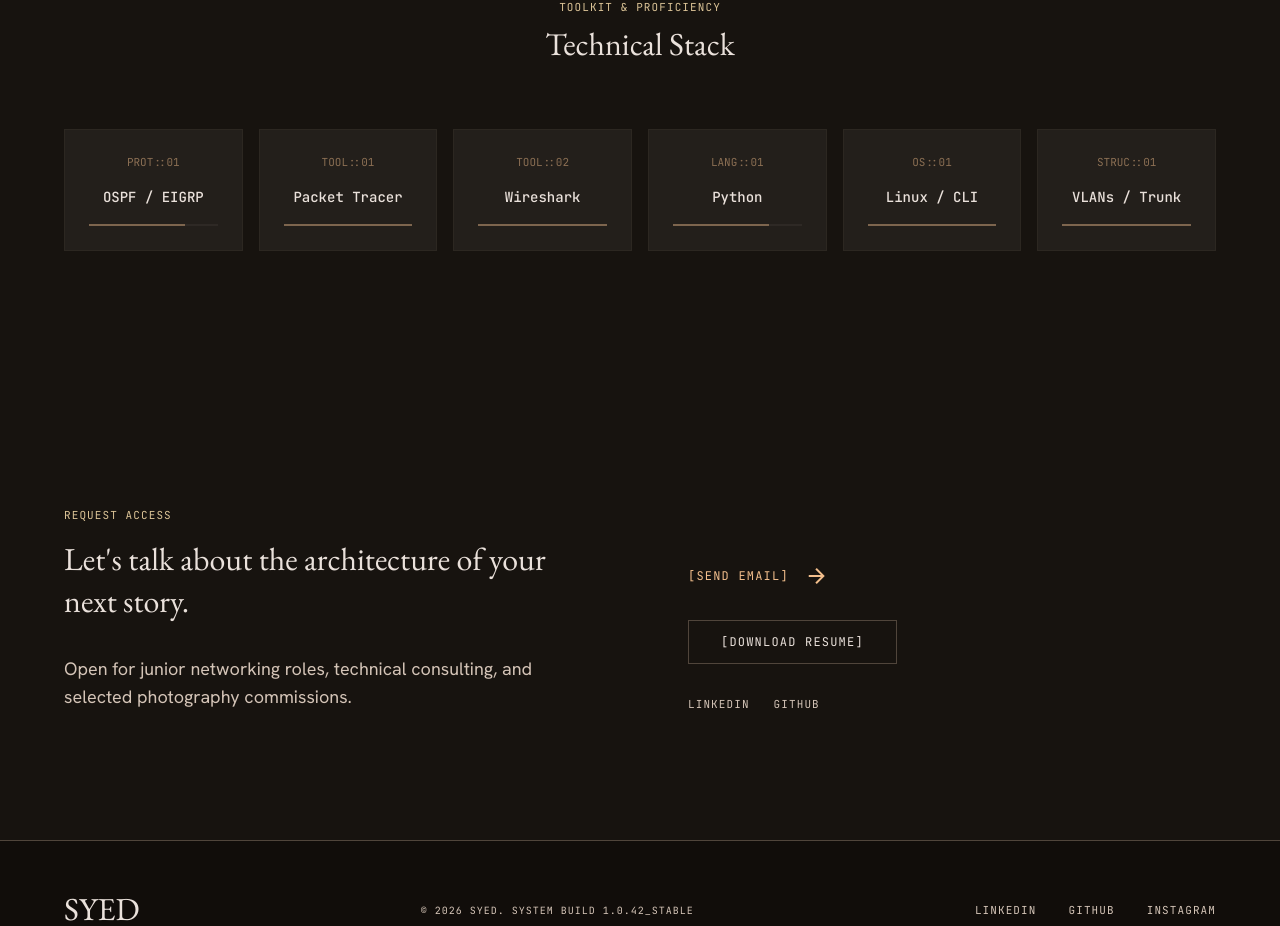
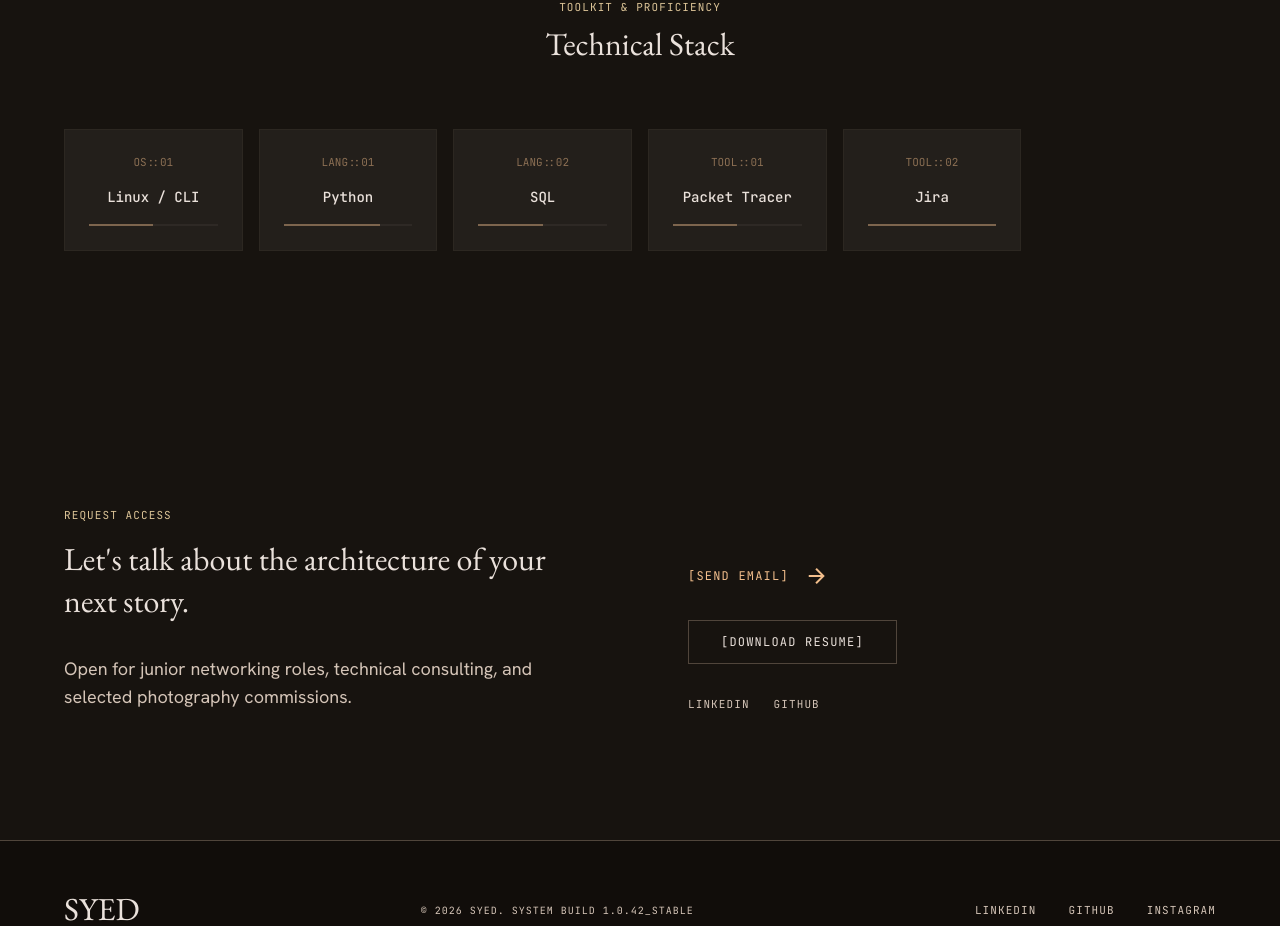
Before and after one commit to syed7086/networks-and-narratives, a Next.js app: page / in a window 1280 px wide. Shown: the part 5153-6079 px from the top of the page. Built offline with nearby package versions, Linux system fonts and the light colour scheme.

Commit message:
Updated Skills Section

```diff
--- a/src/data/skills.ts
+++ b/src/data/skills.ts
@@ -1,10 +1,9 @@
 import type { Skill } from "@/types/content";
 
 export const skills: Skill[] = [
-  { id: "ospf", code: "PROT::01", label: "OSPF / EIGRP", level: "strong" },
-  { id: "packet-tracer", code: "TOOL::01", label: "Packet Tracer", level: "full" },
-  { id: "wireshark", code: "TOOL::02", label: "Wireshark", level: "full" },
+  { id: "linux", code: "OS::01", label: "Linux / CLI", level: "learning" },
   { id: "python", code: "LANG::01", label: "Python", level: "strong" },
-  { id: "linux", code: "OS::01", label: "Linux / CLI", level: "full" },
-  { id: "vlans", code: "STRUC::01", label: "VLANs / Trunk", level: "full" },
+  { id: "sql", code: "LANG::02", label: "SQL", level: "learning" },
+  { id: "packet-tracer", code: "TOOL::01", label: "Packet Tracer", level: "learning" },
+  { id: "jira", code: "TOOL::02", label: "Jira", level: "intermediate" },
 ];
--- a/src/types/content.ts
+++ b/src/types/content.ts
@@ -59,7 +59,7 @@ export interface Profile {
   footerBuild: string;
 }
 
-export type SkillLevel = "full" | "strong" | "learning";
+export type SkillLevel = "full" | "strong" | "intermediate" | "learning";
 
 export interface Skill {
   id: string;
```
